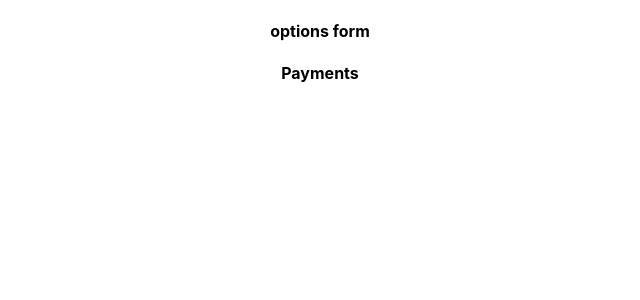
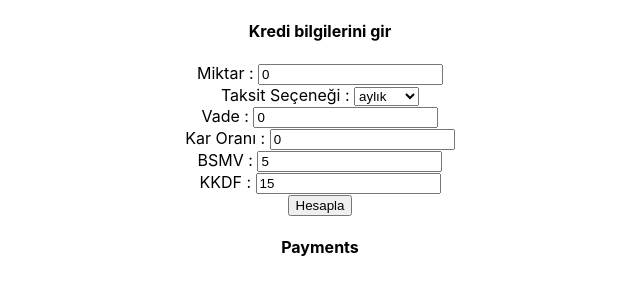
Before and after one commit to utkuzun/patika-fimple-cohort, a React (Create React App) app: page / in a window 1280 px wide. Shown: the top 300 px of the page, without its empty margins (320-960 px from the left). Built offline with nearby package versions, Linux system fonts and the light colour scheme.

Commit message:
options form created

```diff
--- a/src/components/Options.js
+++ b/src/components/Options.js
@@ -1,13 +1,96 @@
-import React from 'react'
+import React, { useState } from 'react'
 
 import { useOptionsContext } from '../contexts/optionsContext'
 
 const Options = () => {
-  const { options } = useOptionsContext()
+  const [optionsForm, setOptionsForm] = useState({
+    balance: 0,
+    numberOfPeriods: 0,
+    interestRate: 0,
+    period: 'aylık',
+    bsmv: 5,
+    kkdf: 15,
+  })
 
-  console.log(options)
+  const { setOptions } = useOptionsContext()
 
-  return <h4>options form</h4>
+  const periodOptions = ['aylık', 'yıllık', 'haftalık']
+
+  const handleSubmit = (e) => {
+    e.preventDefault()
+    setOptions(optionsForm)
+  }
+
+  const handleChange = (e) => {
+    const { name, value } = e.target
+    setOptionsForm({ ...optionsForm, [name]: value })
+  }
+
+  return (
+    <section>
+      <h4>Kredi bilgilerini gir</h4>
+      <form onSubmit={handleSubmit}>
+        <div className='form-input'>
+          <label htmlFor='balance'>Miktar : </label>
+          <input
+            type='number'
+            step='5000'
+            name='balance'
+            value={optionsForm.balance}
+            onChange={handleChange}
+          />
+        </div>
+        <div className='form-input'>
+          <label htmlFor='balance'>Taksit Seçeneği : </label>
+          <select name='period' onChange={handleChange}>
+            {periodOptions.map((period) => (
+              <option key={period} value={period}>
+                {period}
+              </option>
+            ))}
+          </select>
+        </div>
+        <div className='form-input'>
+          <label htmlFor='balance'>Vade : </label>
+          <input
+            type='number'
+            name='numberOfPeriods'
+            value={optionsForm.numberOfPeriods}
+            onChange={handleChange}
+          />
+        </div>
+        <div className='form-input'>
+          <label htmlFor='balance'>Kar Oranı : </label>
+          <input
+            type='number'
+            step='5000'
+            name='interestRate'
+            value={optionsForm.interestRate}
+            onChange={handleChange}
+          />
+        </div>
+        <div className='form-input'>
+          <label htmlFor='balance'>BSMV : </label>
+          <input
+            type='number'
+            name='bsmv'
+            value={optionsForm.bsmv}
+            onChange={handleChange}
+          />
+        </div>
+        <div className='form-input'>
+          <label htmlFor='balance'>KKDF : </label>
+          <input
+            type='number'
+            name='kkdf'
+            value={optionsForm.kkdf}
+            onChange={handleChange}
+          />
+        </div>
+        <button type='submit'>Hesapla</button>
+      </form>
+    </section>
+  )
 }
 
 export default Options
--- a/src/components/Payments.js
+++ b/src/components/Payments.js
@@ -1,6 +1,11 @@
 import React from 'react'
 
+import { usePaymentsContext } from '../contexts/paymentsContext'
+
 const Payments = () => {
+  const { payments } = usePaymentsContext()
+
+  console.log(payments, 'payments')
   return <h4>Payments</h4>
 }
 
--- a/src/contexts/optionsContext.js
+++ b/src/contexts/optionsContext.js
@@ -4,19 +4,12 @@ const OptionsContext = createContext()
 
 const OptionsProvider = ({ children }) => {
   const [options, setOptions] = useState({
-    loan: {
-      balance: 0,
-      period: '',
-      numberOfPeriod: 0,
-      interestRate: 2.28,
-      interestKind: '',
-      BSMV: 5,
-      KKDF: 15,
-    },
-    formOptions: {
-      periods: ['aylık', 'yıllık', 'haftalık'],
-      interestKinds: ['basit', 'bileşik'],
-    },
+    balance: 0,
+    period: '',
+    numberOfPeriods: 0,
+    interestRate: 2.28,
+    bsmv: 5,
+    kkdf: 15,
   })
 
   return (
--- /dev/null
+++ b/src/contexts/paymentsContext.js
@@ -0,0 +1,19 @@
+import React, { createContext, useContext, useState } from 'react'
+
+const PaymentsContext = createContext()
+
+const PaymentsProvider = ({ children }) => {
+  const [payments, setPayments] = useState([])
+
+  return (
+    <PaymentsContext.Provider value={{ payments, setPayments }}>
+      {children}
+    </PaymentsContext.Provider>
+  )
+}
+
+export const usePaymentsContext = () => {
+  return useContext(PaymentsContext)
+}
+
+export default PaymentsProvider
--- a/src/index.js
+++ b/src/index.js
@@ -4,12 +4,15 @@ import './index.css'
 import App from './App'
 
 import OptionsProvider from './contexts/optionsContext'
+import PaymentsProvider from './contexts/paymentsContext'
 
 const root = ReactDOM.createRoot(document.getElementById('root'))
 root.render(
   <React.StrictMode>
     <OptionsProvider>
-      <App />
+      <PaymentsProvider>
+        <App />
+      </PaymentsProvider>
     </OptionsProvider>
   </React.StrictMode>
 )
```
